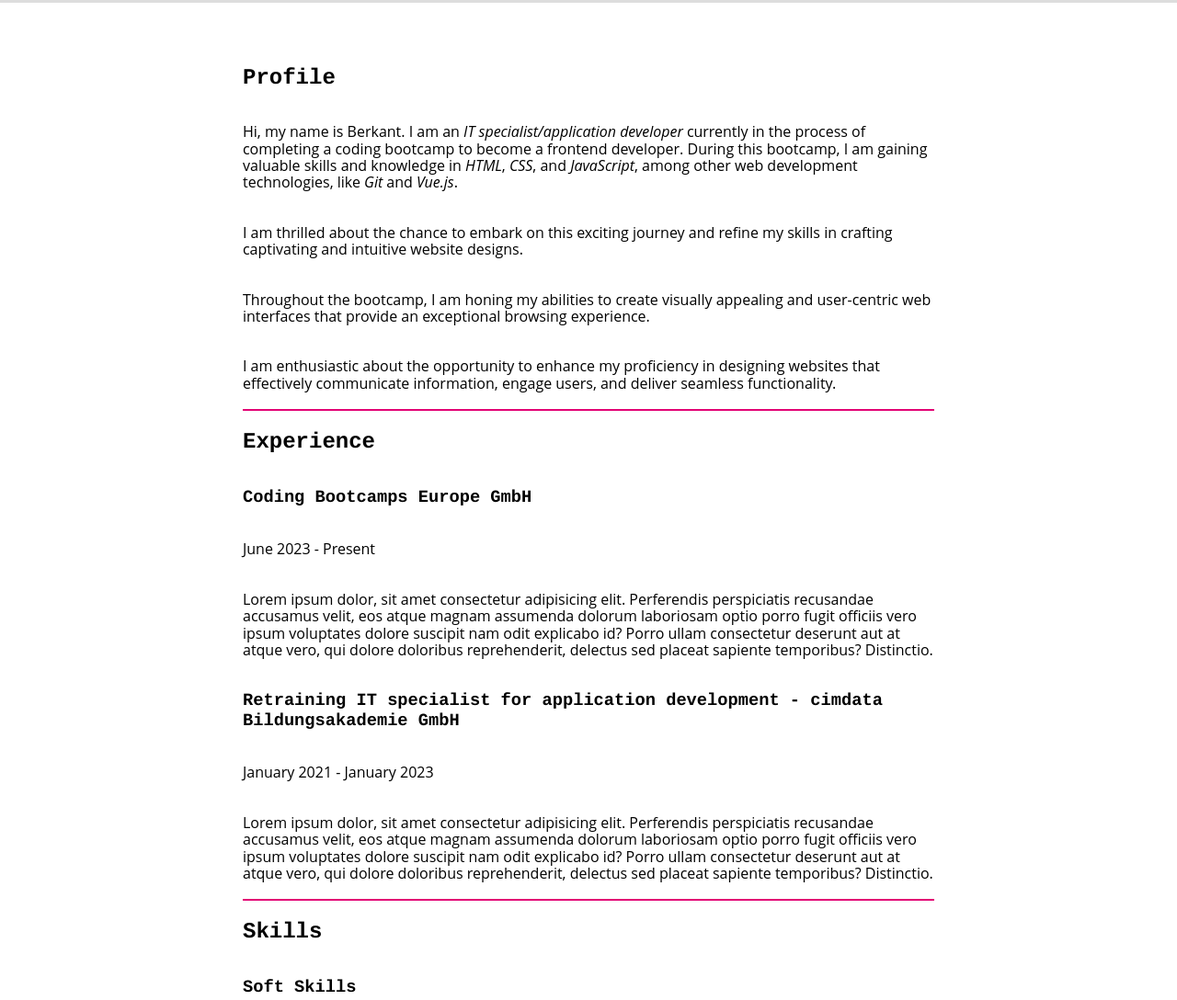
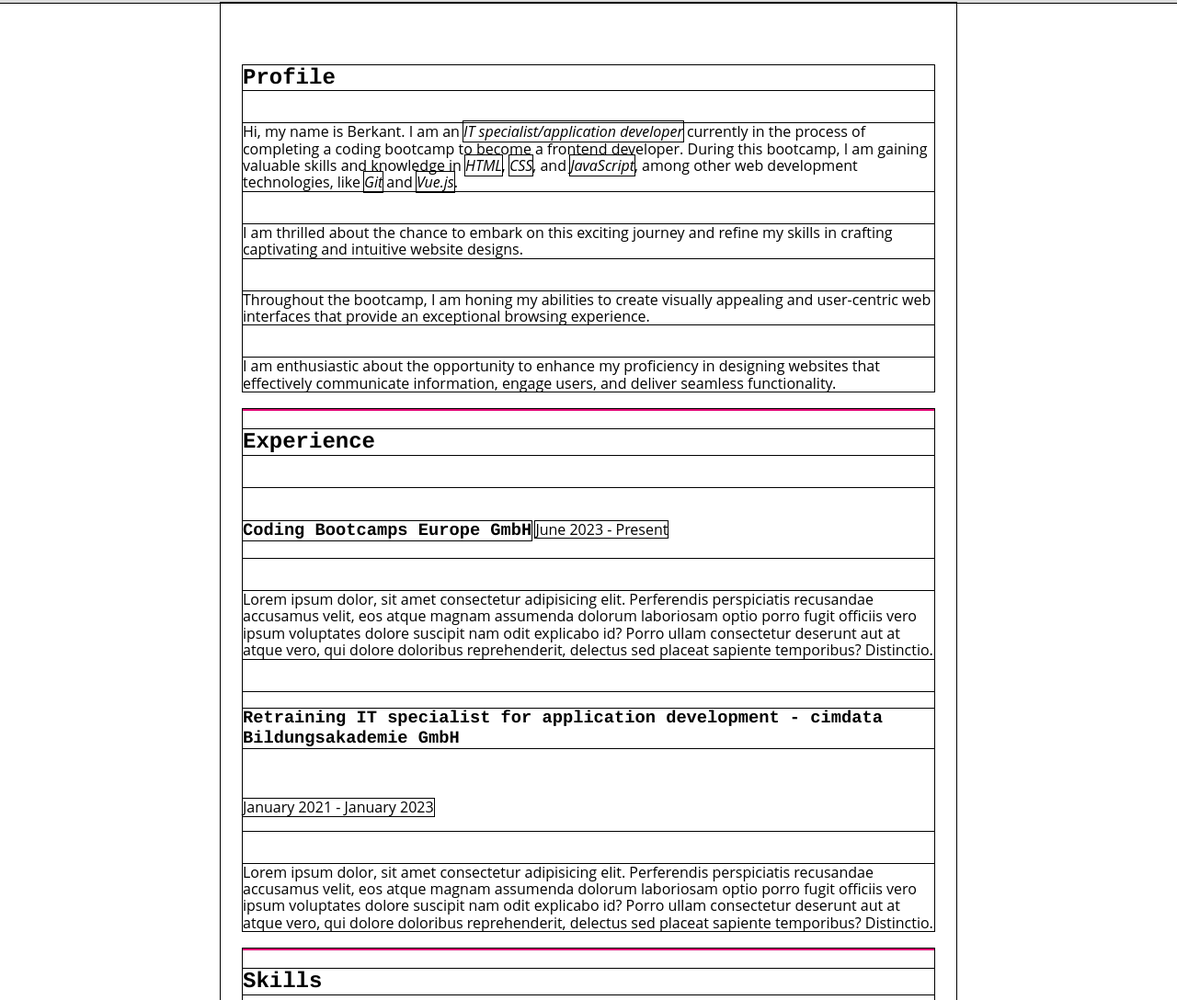
Before and after one commit to Beggsn/coding, a plain HTML site: page CV/index.html in a window 1280 px wide. Shown: the part 270-1358 px from the top of the page at 92% size. Drawn offline with nearby package versions, Linux system fonts and the light colour scheme.

Commit message:
Adjusted heading and subheading display (CSS)

```diff
--- a/CV/css/style.css
+++ b/CV/css/style.css
@@ -2,7 +2,7 @@
 
 * {
   box-sizing: border-box;
-  /* outline: 1px solid black; */
+  outline: 1px solid black;
 }
 
 html {
@@ -132,3 +132,11 @@ li {
 .mail-link {
   text-decoration: none;
 }
+
+.experience-heading {
+  display: inline-block;
+}
+
+.experience-subheading {
+  display: inline-block;
+}
--- a/CV/index.html
+++ b/CV/index.html
@@ -55,8 +55,8 @@
             <h2>Experience</h2>
             <section>
                 <header>
-                    <h3>Coding Bootcamps Europe GmbH</h3>
-                    <p>June 2023 - Present</p>
+                    <h3 class="experience-heading">Coding Bootcamps Europe GmbH</h3>
+                    <p class="experience-subheading">June 2023 - Present</p>
                 </header>
                 <p>Lorem ipsum dolor, sit amet consectetur adipisicing elit. Perferendis perspiciatis recusandae
                     accusamus velit, eos atque magnam assumenda dolorum laboriosam optio porro fugit officiis vero ipsum
@@ -67,11 +67,11 @@
 
             <section>
                 <header>
-                    <h3>
+                    <h3 class="experience-heading">
                         Retraining IT specialist for application development - cimdata
                         Bildungsakademie GmbH
                     </h3>
-                    <p>January 2021 - January 2023</p>
+                    <p class="experience-subheading">January 2021 - January 2023</p>
                 </header>
                 <p>Lorem ipsum dolor, sit amet consectetur adipisicing elit. Perferendis perspiciatis recusandae
                     accusamus velit, eos atque magnam assumenda dolorum laboriosam optio porro fugit officiis vero ipsum
```
